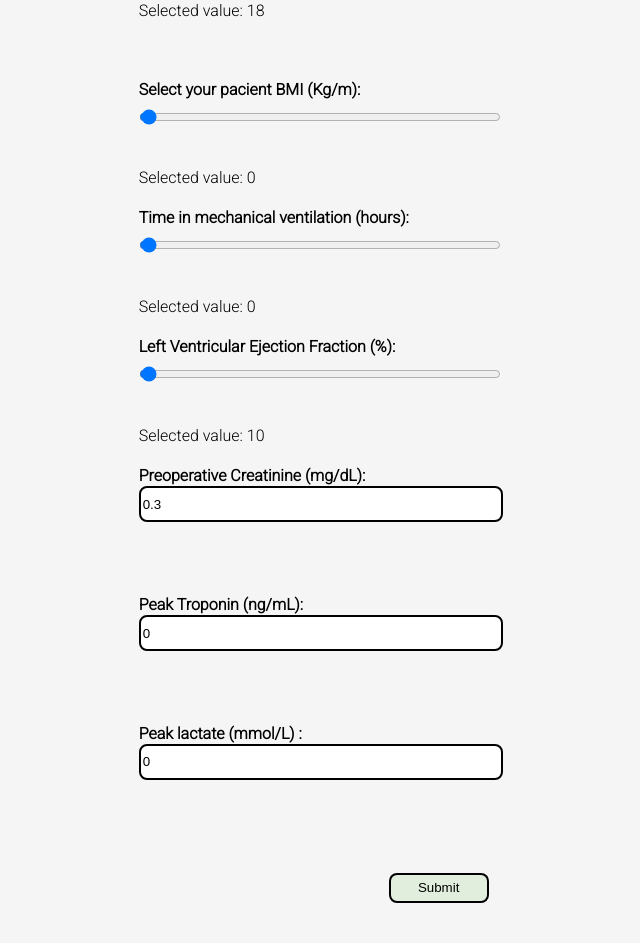
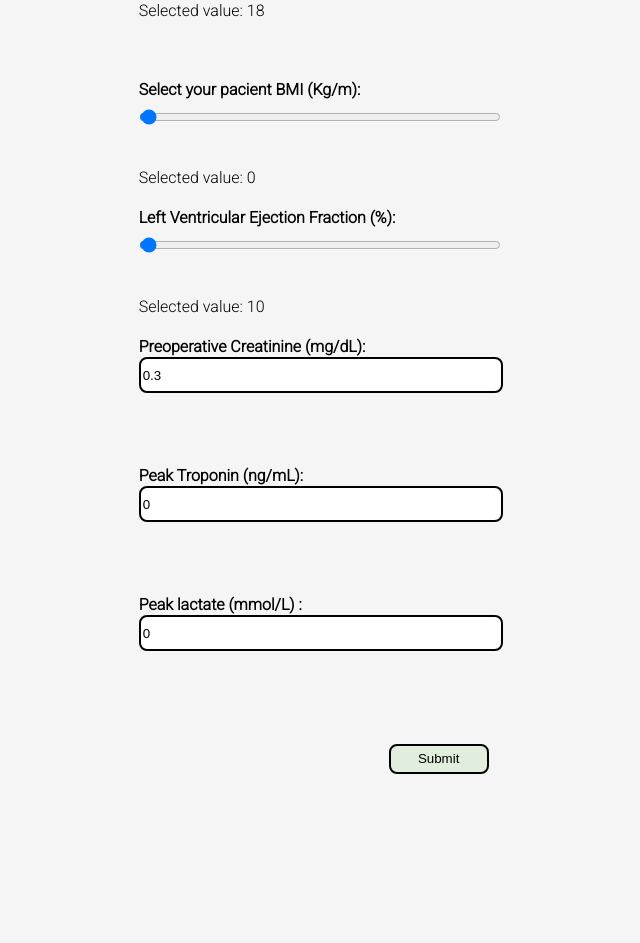
Before and after one commit to rodriguesmsb/PROMISE, a Flask app: page / in a window 1280 px wide. Shown: the part 394-1337 px from the top of the page, without its empty margins (344-984 px from the left). After the commit the page ends 1168 px from the top, so only its background shows below. Run offline with Flask 2, Linux system fonts and the light colour scheme.

Commit message:
update layout

```diff
--- a/app/main.py
+++ b/app/main.py
@@ -42,9 +42,13 @@ def make_pred():
                      "pico_lactato_24h":132.060516, "eco_feve":4104.512829}
 
 
+
+
         for col in result.columns:
             result[col] = (result[col] - dict_mean[col])/dict_std[col]
         print(result)
+
+        result["tempo_vm_horas"] = 42
 
 
 
--- a/app/static/styles/sytle.css
+++ b/app/static/styles/sytle.css
@@ -124,13 +124,40 @@ header{
 .ec_label{
     margin-top: -90px;
     grid-column: 3/ span 2;
+    grid-row: 6/ span 1;
+    margin-left: 50px;
+    font-family: 'Roboto', sans-serif;
+    font-weight: bold;
+}
+
+.ec_input{
+    margin-top: -70px;
+    grid-column: 3/ span 2;
+    grid-row: 6/ span 1;
+    margin-left: 50px;
+    height: 30px;
+    border: 2px solid black;
+    border-radius: 8px;
+}
+
+.ec_value{
+    margin-top: -130px;
+    grid-column: 3/ span 2;
+    grid-row: 7/ span 1;
+    margin-left: 50px;
+    font-family: 'Roboto', sans-serif;
+}
+
+.creatinine_label{
+    margin-top: -90px;
+    grid-column: 3/ span 2;
     grid-row: 7/ span 1;
     margin-left: 50px;
     font-family: 'Roboto', sans-serif;
     font-weight: bold;
 }
 
-.ec_input{
+.creatinine_input{
     margin-top: -70px;
     grid-column: 3/ span 2;
     grid-row: 7/ span 1;
@@ -140,15 +167,7 @@ header{
     border-radius: 8px;
 }
 
-.ec_value{
-    margin-top: -130px;
-    grid-column: 3/ span 2;
-    grid-row: 8/ span 1;
-    margin-left: 50px;
-    font-family: 'Roboto', sans-serif;
-}
-
-.creatinine_label{
+.troponin_label{
     margin-top: -90px;
     grid-column: 3/ span 2;
     grid-row: 8/ span 1;
@@ -157,7 +176,7 @@ header{
     font-weight: bold;
 }
 
-.creatinine_input{
+.troponin_input{
     margin-top: -70px;
     grid-column: 3/ span 2;
     grid-row: 8/ span 1;
@@ -167,7 +186,7 @@ header{
     border-radius: 8px;
 }
 
-.troponin_label{
+.lactate_label{
     margin-top: -90px;
     grid-column: 3/ span 2;
     grid-row: 9/ span 1;
@@ -176,7 +195,7 @@ header{
     font-weight: bold;
 }
 
-.troponin_input{
+.lactate_input{
     margin-top: -70px;
     grid-column: 3/ span 2;
     grid-row: 9/ span 1;
@@ -186,29 +205,10 @@ header{
     border-radius: 8px;
 }
 
-.lactate_label{
-    margin-top: -90px;
-    grid-column: 3/ span 2;
-    grid-row: 10/ span 1;
-    margin-left: 50px;
-    font-family: 'Roboto', sans-serif;
-    font-weight: bold;
-}
-
-.lactate_input{
+.submit_button{
     margin-top: -70px;
     grid-column: 3/ span 2;
     grid-row: 10/ span 1;
-    margin-left: 50px;
-    height: 30px;
-    border: 2px solid black;
-    border-radius: 8px;
-}
-
-.submit_button{
-    margin-top: -70px;
-    grid-column: 3/ span 2;
-    grid-row: 11/ span 1;
     background-color:  #e1eedd;
     height: 30px;
     width: 100px;
--- a/app/templates/index.html
+++ b/app/templates/index.html
@@ -58,7 +58,7 @@
                 </script>
 
 
-            <label for="mv" class = "mv_label">Time in mechanical ventilation (hours):</label>
+            <!-- <label for="mv" class = "mv_label">Time in mechanical ventilation (hours):</label>
             <input type="range" name="mv" id = "mv_range" class = "mv_input" min = "0" max = "48" step="1" value = "0">
             <p class = "mv_value">Selected value: <output id="mv_value"></output></p>
             <script>
@@ -69,7 +69,7 @@
                 slider_mv.oninput = function() {
                     output_mv.innerHTML = this.value;
                 }
-            </script>
+            </script>-->
 
             <label for="ec" class = "ec_label">Left Ventricular Ejection Fraction (%):</label>
             <input type="range" name="ec" id = "ec_range" class = "ec_input" min = "10" max = "100" step="1" value = "0">
```
